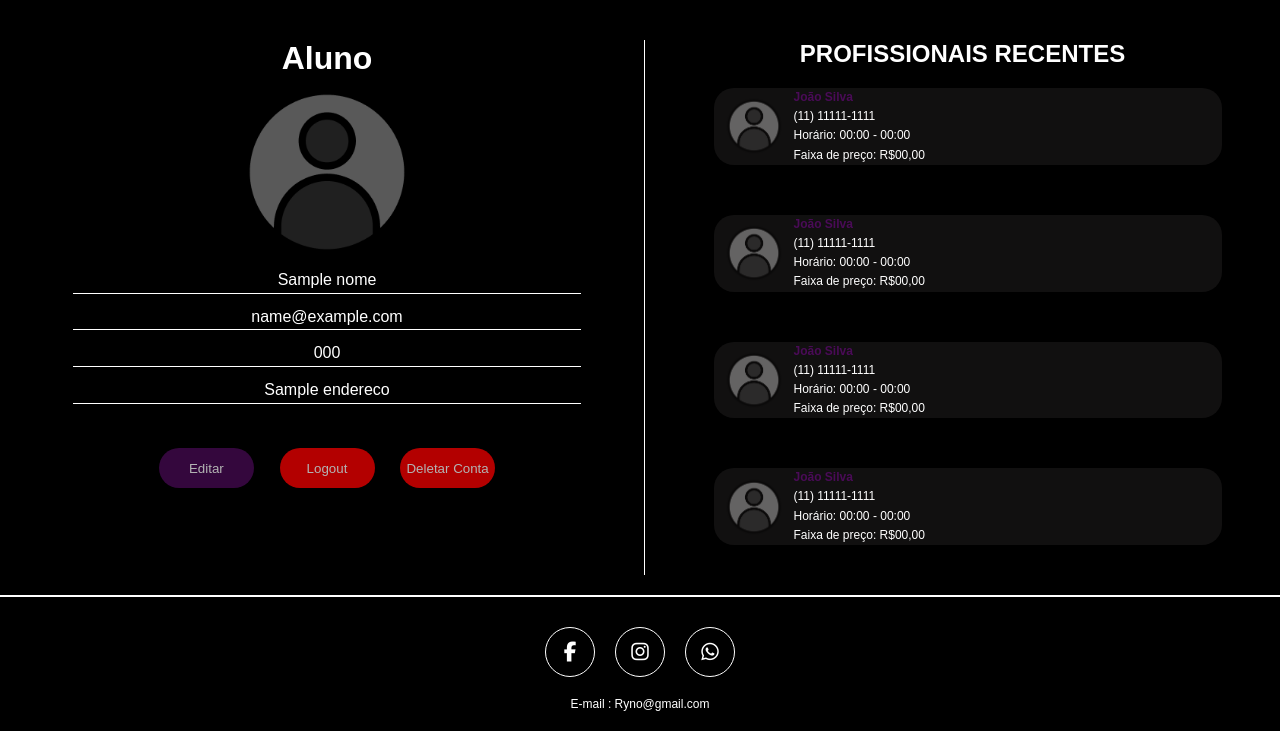
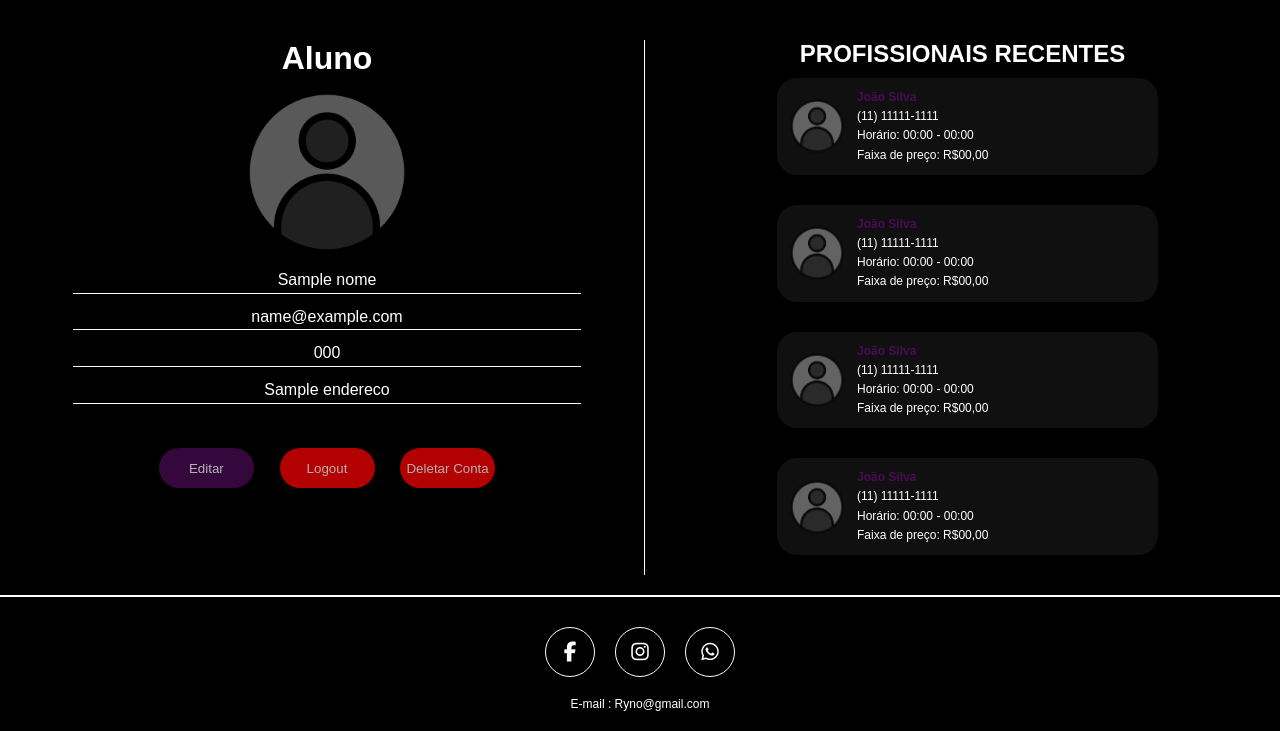
Before and after one commit to Yoriel-silva/Ryno, a FastAPI app: template app/templates/perfil_aluno.html in a window 1280 px wide. Shown: the part 126-857 px from the top of the page. Run offline with FastAPI, Linux system fonts and the light colour scheme; the template is opened without the code that fills it: most values are stand-ins (such as "Sample title", 1, 10 or a date in 2020).

Commit message:
Alteração Perfis 2 - 14/11

```diff
--- a/static/css/stylePerfilAluno.css
+++ b/static/css/stylePerfilAluno.css
@@ -206,13 +206,14 @@ main{
     background-color: #111010;
     border-radius: 20px;
     align-items: center;
-    width: 80%;
+    width: 60%;
     height: 20%;
     margin-left: 10px;
     text-align: center;
-    margin-bottom: 30px;
-    margin-top: 20px;
+    margin-bottom: 20px;
+    margin-top: 10px;
     transition: transform 0.3s ease;
+    padding: 10px 0 10px;
 }
 
 #professor:hover {
```
